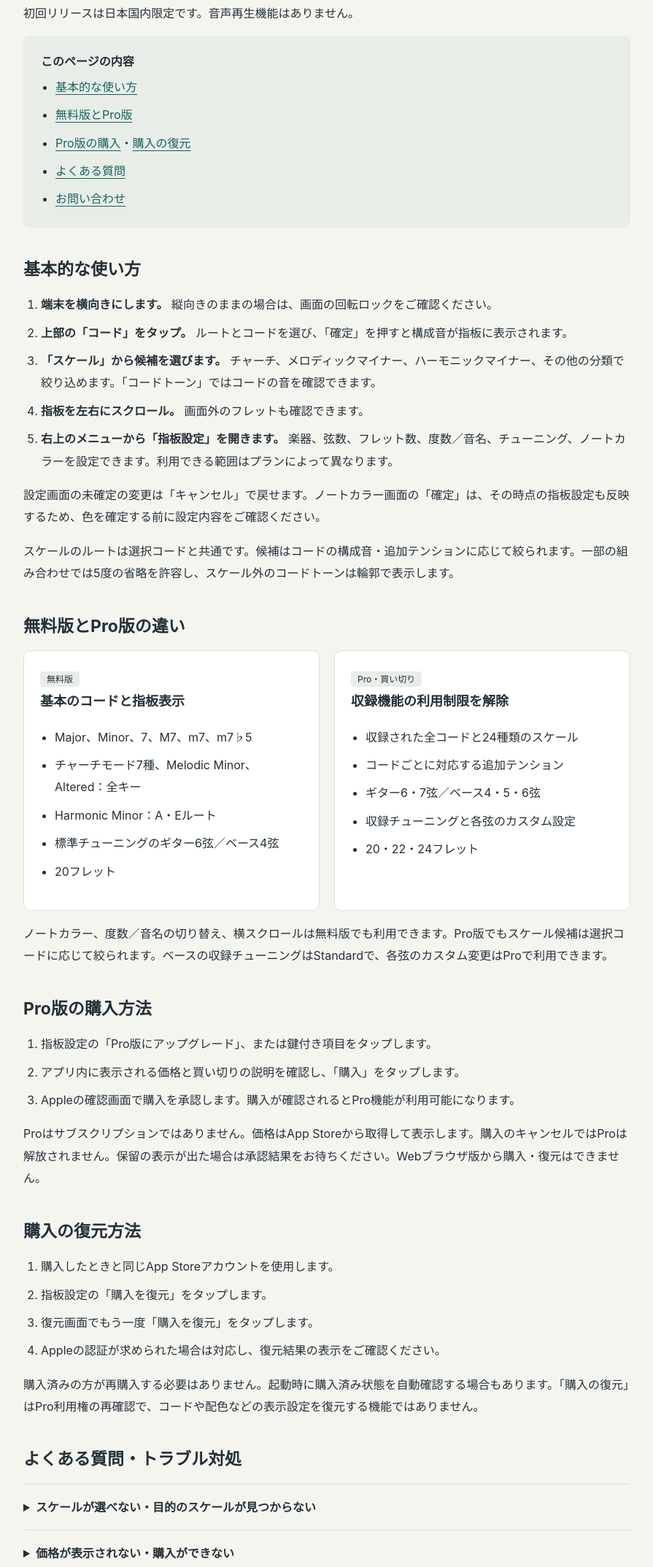
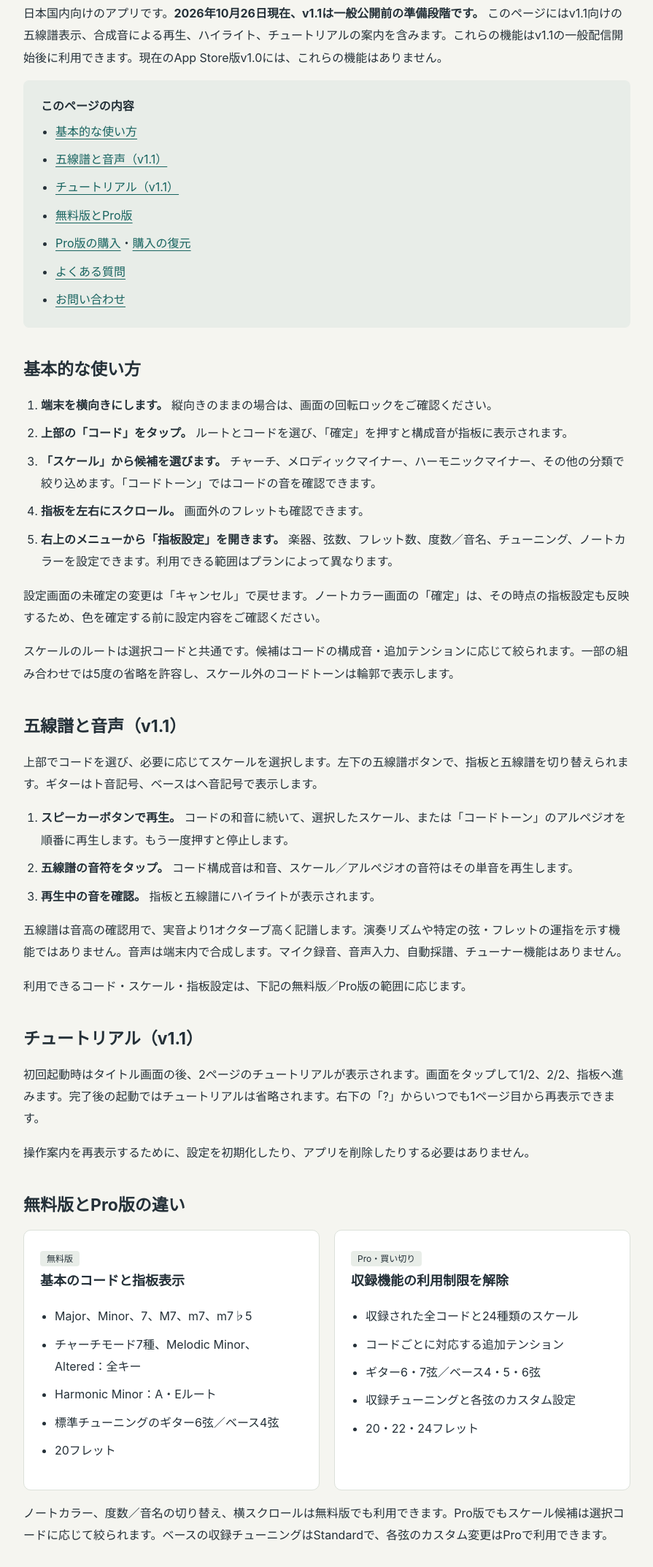
Before and after one commit to katapom/guitar-fretboard-diagram-site, a plain HTML site: page index.html in a window 1280 px wide. Shown: the part 349-2496 px from the top of the page at 73% size, without its empty margins (192-1087 px from the left). Drawn offline with Linux system fonts and the light colour scheme.

Commit message:
docs: update support guidance for v1.1

```diff
--- a/index.html
+++ b/index.html
@@ -1,16 +1,25 @@
 <!doctype html>
 <html lang="ja"><head><meta charset="utf-8"><meta name="viewport" content="width=device-width, initial-scale=1"><meta name="referrer" content="no-referrer"><meta name="description" content="Guitar Fretboard Diagramのサポート。"><title>サポート | Guitar Fretboard Diagram</title><link rel="stylesheet" href="styles.css"></head>
-<body><a class="skip" href="#main">本文へ移動</a><header class="site-header"><a class="brand" href="index.html">Guitar Fretboard Diagram</a><nav aria-label="ページ案内"><a href="index.html" aria-current="page">サポート</a><a href="privacy.html">プライバシーポリシー</a></nav></header><main id="main"><p class="eyebrow">GUITAR FRETBOARD DIAGRAM</p><h1>サポート</h1><p class="lead">コードとスケールの関係を、ギターとベースの指板で確認するアプリです。iOS 15以降のiPhone・iPadOS 15以降のiPadの横画面で、構成音や度数を見比べられます。</p><p>初回リリースは日本国内限定です。音声再生機能はありません。</p>
-<nav class="toc" aria-label="目次"><strong>このページの内容</strong><ul><li><a href="#basics">基本的な使い方</a></li><li><a href="#plans">無料版とPro版</a></li><li><a href="#purchase">Pro版の購入</a>・<a href="#restore">購入の復元</a></li><li><a href="#faq">よくある質問</a></li><li><a href="#contact">お問い合わせ</a></li></ul></nav>
+<body><a class="skip" href="#main">本文へ移動</a><header class="site-header"><a class="brand" href="index.html">Guitar Fretboard Diagram</a><nav aria-label="ページ案内"><a href="index.html" aria-current="page">サポート</a><a href="privacy.html">プライバシーポリシー</a></nav></header><main id="main"><p class="eyebrow">GUITAR FRETBOARD DIAGRAM</p><h1>サポート</h1><p class="lead">コードとスケールの関係を、ギターとベースの指板で確認するアプリです。iOS 15以降のiPhone・iPadOS 15以降のiPadの横画面で、構成音や度数を見比べられます。</p><p>日本国内向けのアプリです。<strong>2026年10月26日現在、v1.1は一般公開前の準備段階です。</strong> このページにはv1.1向けの五線譜表示、合成音による再生、ハイライト、チュートリアルの案内を含みます。これらの機能はv1.1の一般配信開始後に利用できます。現在のApp Store版v1.0には、これらの機能はありません。</p>
+<nav class="toc" aria-label="目次"><strong>このページの内容</strong><ul><li><a href="#basics">基本的な使い方</a></li><li><a href="#notation-audio">五線譜と音声（v1.1）</a></li><li><a href="#tutorial">チュートリアル（v1.1）</a></li><li><a href="#plans">無料版とPro版</a></li><li><a href="#purchase">Pro版の購入</a>・<a href="#restore">購入の復元</a></li><li><a href="#faq">よくある質問</a></li><li><a href="#contact">お問い合わせ</a></li></ul></nav>
 <section id="basics"><h2>基本的な使い方</h2><ol><li><strong>端末を横向きにします。</strong> 縦向きのままの場合は、画面の回転ロックをご確認ください。</li><li><strong>上部の「コード」をタップ。</strong> ルートとコードを選び、「確定」を押すと構成音が指板に表示されます。</li><li><strong>「スケール」から候補を選びます。</strong> チャーチ、メロディックマイナー、ハーモニックマイナー、その他の分類で絞り込めます。「コードトーン」ではコードの音を確認できます。</li><li><strong>指板を左右にスクロール。</strong> 画面外のフレットも確認できます。</li><li><strong>右上のメニューから「指板設定」を開きます。</strong> 楽器、弦数、フレット数、度数／音名、チューニング、ノートカラーを設定できます。利用できる範囲はプランによって異なります。</li></ol><p>設定画面の未確定の変更は「キャンセル」で戻せます。ノートカラー画面の「確定」は、その時点の指板設定も反映するため、色を確定する前に設定内容をご確認ください。</p><p>スケールのルートは選択コードと共通です。候補はコードの構成音・追加テンションに応じて絞られます。一部の組み合わせでは5度の省略を許容し、スケール外のコードトーンは輪郭で表示します。</p></section>
+<section id="notation-audio"><h2>五線譜と音声（v1.1）</h2>
+<p>上部でコードを選び、必要に応じてスケールを選択します。左下の五線譜ボタンで、指板と五線譜を切り替えられます。ギターはト音記号、ベースはヘ音記号で表示します。</p>
+<ol><li><strong>スピーカーボタンで再生。</strong> コードの和音に続いて、選択したスケール、または「コードトーン」のアルペジオを順番に再生します。もう一度押すと停止します。</li><li><strong>五線譜の音符をタップ。</strong> コード構成音は和音、スケール／アルペジオの音符はその単音を再生します。</li><li><strong>再生中の音を確認。</strong> 指板と五線譜にハイライトが表示されます。</li></ol>
+<p>五線譜は音高の確認用で、実音より1オクターブ高く記譜します。演奏リズムや特定の弦・フレットの運指を示す機能ではありません。音声は端末内で合成します。マイク録音、音声入力、自動採譜、チューナー機能はありません。</p>
+<p>利用できるコード・スケール・指板設定は、下記の無料版／Pro版の範囲に応じます。</p></section>
+<section id="tutorial"><h2>チュートリアル（v1.1）</h2><p>初回起動時はタイトル画面の後、2ページのチュートリアルが表示されます。画面をタップして1/2、2/2、指板へ進みます。完了後の起動ではチュートリアルは省略されます。右下の「?」からいつでも1ページ目から再表示できます。</p><p>操作案内を再表示するために、設定を初期化したり、アプリを削除したりする必要はありません。</p></section>
 <section id="plans"><h2>無料版とPro版の違い</h2><div class="cards"><article class="card"><span class="tag">無料版</span><h3>基本のコードと指板表示</h3><ul><li>Major、Minor、7、M7、m7、m7♭5</li><li>チャーチモード7種、Melodic Minor、Altered：全キー</li><li>Harmonic Minor：A・Eルート</li><li>標準チューニングのギター6弦／ベース4弦</li><li>20フレット</li></ul></article><article class="card"><span class="tag">Pro・買い切り</span><h3>収録機能の利用制限を解除</h3><ul><li>収録された全コードと24種類のスケール</li><li>コードごとに対応する追加テンション</li><li>ギター6・7弦／ベース4・5・6弦</li><li>収録チューニングと各弦のカスタム設定</li><li>20・22・24フレット</li></ul></article></div><p>ノートカラー、度数／音名の切り替え、横スクロールは無料版でも利用できます。Pro版でもスケール候補は選択コードに応じて絞られます。ベースの収録チューニングはStandardで、各弦のカスタム変更はProで利用できます。</p></section>
 <section id="purchase"><h2>Pro版の購入方法</h2><ol><li>指板設定の「Pro版にアップグレード」、または鍵付き項目をタップします。</li><li>アプリ内に表示される価格と買い切りの説明を確認し、「購入」をタップします。</li><li>Appleの確認画面で購入を承認します。購入が確認されるとPro機能が利用可能になります。</li></ol><p>Proはサブスクリプションではありません。価格はApp Storeから取得して表示します。購入のキャンセルではProは解放されません。保留の表示が出た場合は承認結果をお待ちください。Webブラウザ版から購入・復元はできません。</p></section>
-<section id="restore"><h2>購入の復元方法</h2><ol><li>購入したときと同じApp Storeアカウントを使用します。</li><li>指板設定の「購入を復元」をタップします。</li><li>復元画面でもう一度「購入を復元」をタップします。</li><li>Appleの認証が求められた場合は対応し、復元結果の表示をご確認ください。</li></ol><p>購入済みの方が再購入する必要はありません。起動時に購入済み状態を自動確認する場合もあります。「購入の復元」はPro利用権の再確認で、コードや配色などの表示設定を復元する機能ではありません。</p></section>
+<section id="restore"><h2>購入の復元方法</h2><ol><li>購入したときと同じApp Storeアカウントを使用します。</li><li>指板設定の「購入を復元」をタップします。</li><li>復元画面でもう一度「購入を復元」をタップします。</li><li>Appleの認証が求められた場合は対応し、復元結果の表示をご確認ください。</li></ol><p>Pro購入画面からも「購入を復元」を利用できます。購入済みの方がアプリ更新のたびに再購入する必要はありません。起動時に購入済み状態を自動確認する場合もあります。「購入の復元」はPro利用権の再確認で、コードや配色などの表示設定を復元する機能ではありません。</p><p>「購入を復元しました。Pro版をご利用いただけます。」と表示されたら、Pro機能が使えるか確認してください。「復元できるPro購入はありませんでした。」やエラーが表示された場合は、通信状態と購入時のApp Storeアカウントをご確認ください。確認のための再購入・アプリ削除・購入履歴消去はせず、解決しない場合は問い合わせフォームへご連絡ください。パスワードや認証コードは送らないでください。</p></section>
 <section id="faq"><h2>よくある質問・トラブル対処</h2>
 <details><summary>スケールが選べない・目的のスケールが見つからない</summary><p>先にコードを選んでください。候補はコードと追加テンションに応じて変わります。分類を「すべて」に戻して確認してください。候補にないスケールを単独で選ぶことはできません。鍵付き候補はPro限定です。</p></details>
 <details><summary>価格が表示されない・購入ができない</summary><p>通信状態と端末のアプリ内購入制限をご確認のうえ、Pro画面の「再確認」をお試しください。Apple Accountや支払いの問題はAppleの設定もご確認ください。</p></details>
 <details><summary>購入したのにPro機能が使えない</summary><p>アプリを終了して開き直し、購入時と同じApp Storeアカウントで「購入を復元」をお試しください。解決しない場合は下記窓口へご連絡ください。確認のために再購入したり、購入履歴を消去したりする必要はありません。</p></details>
 <details><summary>設定は保存されますか？</summary><p>確定したコード・スケール・指板設定は端末内に保存されます。アプリ独自のクラウド同期はありません。アプリの削除等で設定が失われる場合があるため、不具合対処としての削除は慎重に行ってください。保存エラーが表示された場合、現在の表示に反映されていても次回起動時の復元は保証されません。</p></details>
 <details><summary>オフラインでも使えますか？</summary><p>指板の計算・描画は端末内で行います。商品情報の取得・購入・復元には通信が必要になる場合があります。オフライン時の購入権限確認を含むすべての動作は保証していません。</p></details>
-<details><summary>音が鳴りません</summary><p>本アプリは指板上の音を視覚的に確認するアプリです。音声再生には対応していません。</p></details></section>
+<details><summary>音が鳴りません</summary><p>v1.0は音声再生に対応していません。v1.1では、先にコードを選び、スピーカーボタンを押してください。端末の音量、Bluetooth機器・イヤホン等の音声出力先を確認してください。五線譜の音符をタップして和音／単音を再生することもできます。エラーが表示される場合は、その文面と再現手順を問い合わせフォームへお知らせください。</p></details>
+<details><summary>再生が途中で止まります</summary><p>スピーカーボタンの再押下、コード・スケール・楽器の変更、アプリが背面へ移った場合などに再生は停止します。バックグラウンドで演奏を続ける機能ではありません。</p></details>
+<details><summary>操作案内をもう一度見たい</summary><p>v1.1では画面右下の「?」から、2ページのチュートリアルを再表示できます。アプリ削除や設定初期化は不要です。</p></details>
+<details><summary>五線譜のオクターブについて</summary><p>五線譜は実音より1オクターブ高く記譜します。画面下の注記をご確認ください。音高を確認するための表示で、リズム譜ではありません。</p></details></section>
 <section id="contact"><h2>お問い合わせ</h2><div class="contact"><p>ご質問・不具合のご報告は、Googleフォームからお送りください。送信前に<a href="privacy.html">プライバシーポリシー</a>をご確認ください。</p><p><a class="button" href="https://docs.google.com/forms/d/e/1FAIpQLScnGEa3YlONoe1XNNEjUxwonOqT7G28QHAEeaNeL3XfKKXX0g/viewform" rel="external noreferrer">問い合わせフォームを開く</a></p><p class="small">Googleの外部サイトに移動します。フォームはこのページに埋め込んでいません。</p><p>問い合わせ種別・問い合わせ内容は必須です。返信先メールアドレス、端末情報、アプリバージョンは任意です。メールアドレスの自動収集はなく、Googleログインなしで送信できます。返信をご希望の場合は返信先をご入力ください。端末機種、OS、症状、再現手順が分かると調査に役立ちます。パスワード、カード番号、認証コードは送らないでください。画像に個人情報がある場合は隠してください。</p></div></section></main><footer><a href="index.html">サポート</a><a href="privacy.html">プライバシーポリシー</a><p>運営者：katapom</p></footer></body></html>
```
